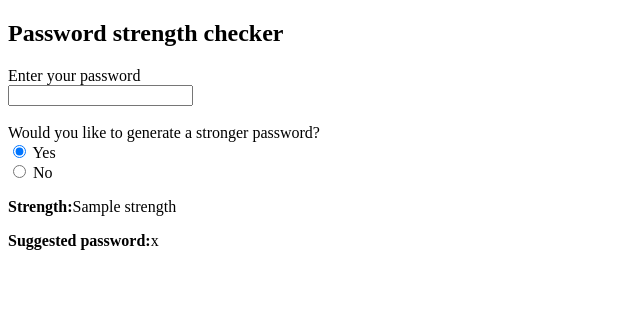
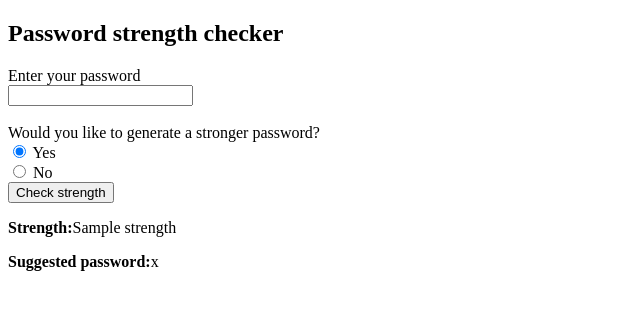
Before and after one commit to momosilly/Programs, a Flask app: template Python/Password-strength-checker/templates/index.html in a window 1280 px wide. Shown: the top 310 px of the page, without its empty margins (0-640 px from the left). Run offline with Flask 3, Linux system fonts and the light colour scheme; the template is opened without the code that fills it: most values are stand-ins (such as "Sample title", 1, 10 or a date in 2020).

Commit message:
added new button

```diff
--- a/Python/Password-strength-checker/Password.py
+++ b/Python/Password-strength-checker/Password.py
@@ -52,6 +52,6 @@ def index():
         if "Weak" in strength or "Very Weak" in strength or "Moderate" in strength:
             if request.form == 'yes':
                 new_password = generate_pass()
-    return render_template('index.html', strength=strength, new_password=new_password)
+        return render_template('index.html', strength=strength, new_password=new_password)
 if __name__ == '__main__':
     app.run(debug=True)
--- a/Python/Password-strength-checker/templates/index.html
+++ b/Python/Password-strength-checker/templates/index.html
@@ -18,6 +18,7 @@
             <br>
             <input type="radio" name="generate" value="no"> No
             <br>
+            <button type="submit">Check strength</button>
         </form>
         {% if strength %}
         <p><strong>Strength:</strong>{{ strength }}</p>
```
